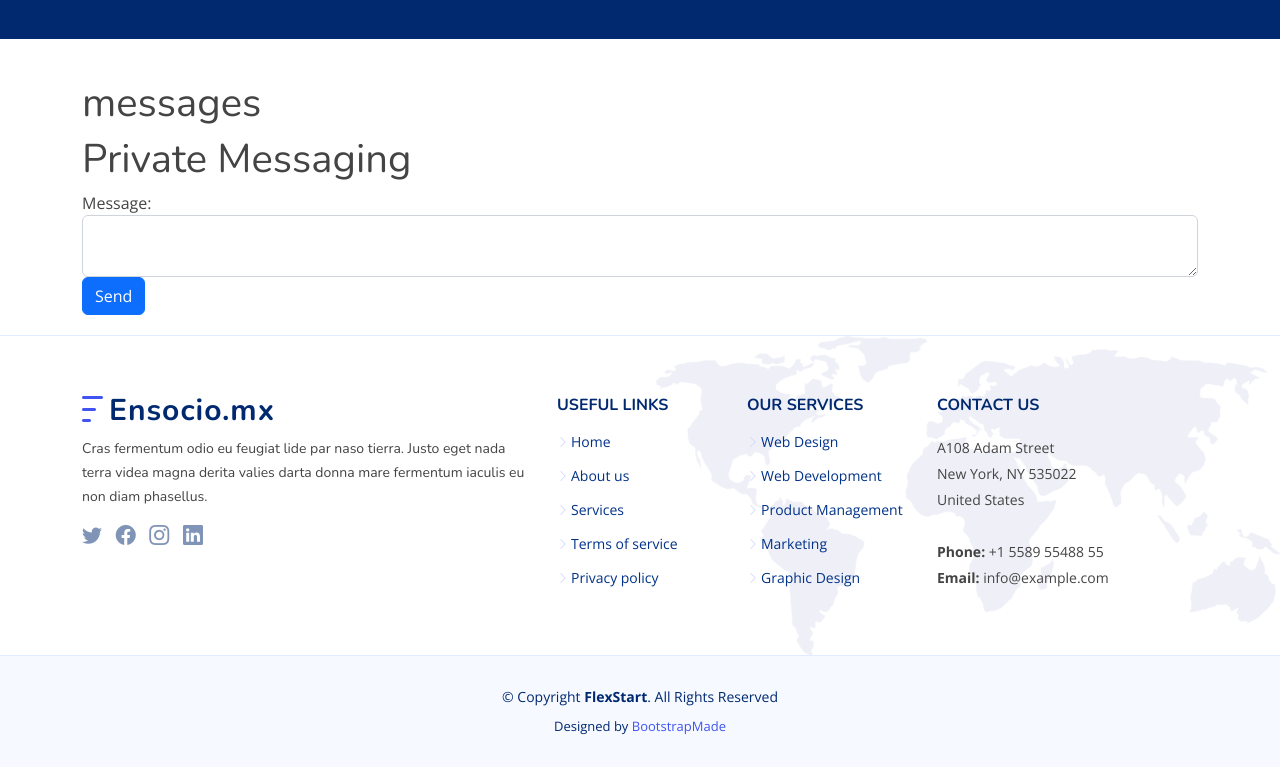
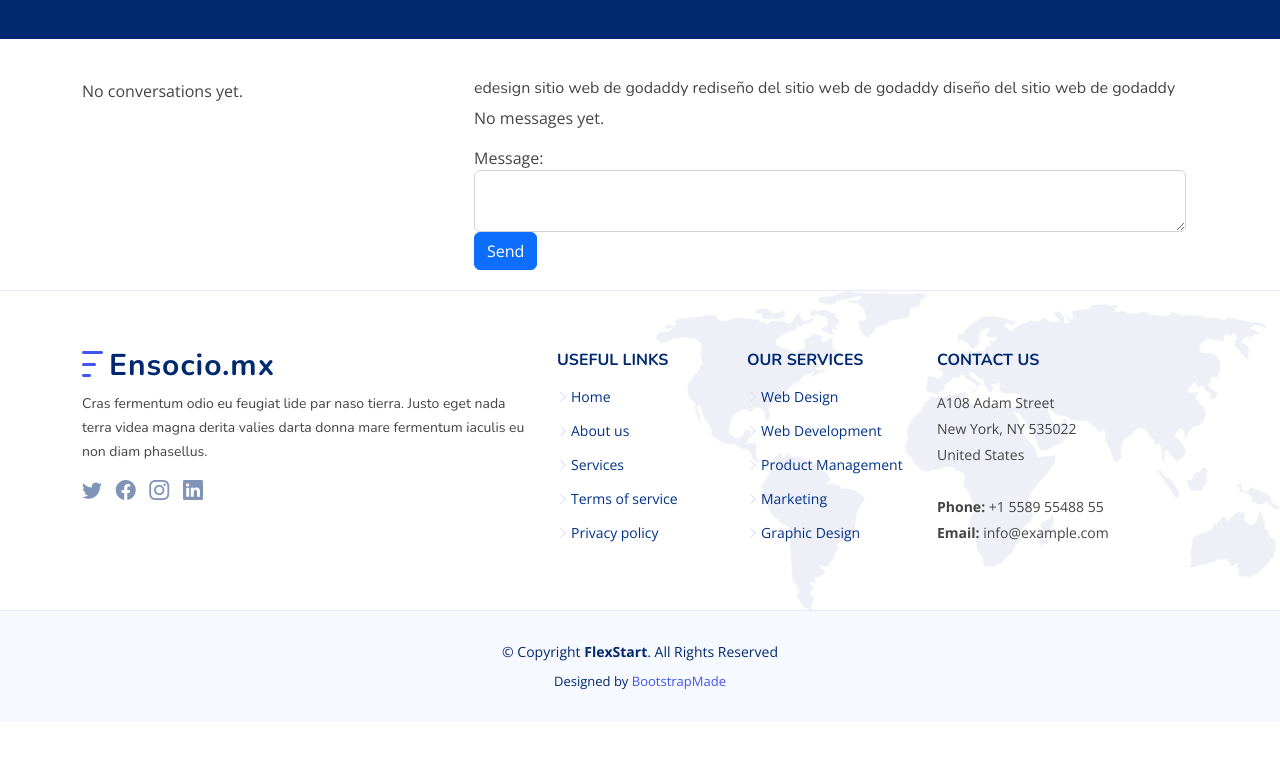
Before and after one commit to SebastianMou/EnsocioBataV1, a Django app: page /private_messaging/8/ in a window 1280 px wide. Shown: the part 83-850 px from the top of the page. After the commit the page ends 773 px from the top, so only its background shows below. Run offline with Django 4.2, Linux system fonts and the light colour scheme; a user stored in the database is signed in; data comes from the database, SQL or seed files in the repository; both versions use the stored data as it was after the commit; parts of the project's set-up code (start-up, migrations or seed data) failed here and were passed over; some libraries are stand-ins or nearby versions.

Commit message:
messages send done - not done

```diff
--- a/store/views.py
+++ b/store/views.py
@@ -322,6 +322,8 @@
 
 def private_messaging(request, pk):
     post = get_object_or_404(Post, id=pk)
+    messages = Message.objects.filter(post=post).order_by('timestamp')
+    conversations = Message.objects.filter(post=post, sender=request.user)
     if request.user.is_authenticated:
         if request.method == 'POST':
             body = request.POST.get('body')
@@ -329,12 +331,21 @@
                 Message.objects.create(post=post, sender=request.user, recipient=post.author, body=body)
     else:
         body = None
-
-    return render(request, 'service/private_messaging.html')
+    context = {
+        'post': post,
+        'messages': messages,
+        'conversations': conversations,
+    }
+    return render(request, 'service/private_messaging.html', context)
 
 def messages_sent(request):
-    messages = Message.objects.filter(sender=request.user)
-    return render(request, 'service/messages_sent.html', {'messages': messages})
+    p_messages = Message.objects.filter(sender=request.user)
+    p_messagess = Message.objects.filter(recipient=request.user)
+    context = {
+        'p_messages': p_messages,
+        'p_messagess': p_messagess,
+    }
+    return render(request, 'service/messages_sent.html', context)
 
 def comment_delete(request, pk):
     comment = get_object_or_404(Comment, pk=pk)
--- a/templates/service/private_messaging.html
+++ b/templates/service/private_messaging.html
@@ -7,24 +7,46 @@
     </section>
 </main>
 <section id="blog" class="blog">
+  <div class="container">
+    <div class="row">
+      <div class="col-md-4">
+        <div class="overflow-auto" style="max-width: 100%; max-height: 600px;">
+          {% for post_conversation in conversations %}
+              <div class="card">
+                  <div class="card-body">
+                      <div class="d-flex">
+                          <img style="width: 15%; height: 15%; padding-right: 12px;" src="{{ post_conversation.post.author.profile.user_image.url }}" alt="">
+                          <div>
+                              <b>{{ post_conversation.post.author.username }}</b>
+                              <p>Conversation regarding {{ post_conversation.post.title }}</p>
+                          </div>
+                      </div>
+                  </div>
+              </div>
+          {% empty %}
+              <p>No conversations yet.</p>
+          {% endfor %}
+
+        </div>
+      </div>
+      <div class="col-md-8">
         <div class="container" data-aos="fade-up">
-        <h1>messages</h1>
-        <h1>Private Messaging</h1>
-        {% if messages %}
+          <h6>{{ post.title }}</h6>
+          <div class="overflow-auto" style="max-width: 100%; max-height: 450px;">
             {% for message in messages %}
-            <div class="alert alert-{{ message.tags }}">
-                {{ message }}
+                {% if message.sender == request.user %}
+                    <div class="sender-message">
+                        <p>{{ message.sender }} - {{ message.body }}</p>
                     </div>
+                {% else %}
+                    <div class="recipient-message">
+                        <p>{{ message.sender }} - {{ message.body }}</p>
+                    </div>
+                {% endif %}
+            {% empty %}
+                <p>No messages yet.</p>
             {% endfor %}
-        {% endif %}
-
-        {% if messages %}
-          {% for message in messages %}
-            <div class="alert alert-{{ message.tags }}">
-              {{ message }}
           </div>
-          {% endfor %}
-        {% endif %}
           <form method="post">
             {% csrf_token %}
             <div class="form-group">
@@ -34,5 +56,9 @@
             <button type="submit" class="btn btn-primary">Send</button>
           </form>
         </div>
+      </div>
+    </div>
+  </div>
+
 </section>
 {% endblock %}
```
Also changed, not shown: templates/service/post_detail.html (+6 -1 lines), db.sqlite3. Lines whose indentation alone changed are shown as unchanged.
